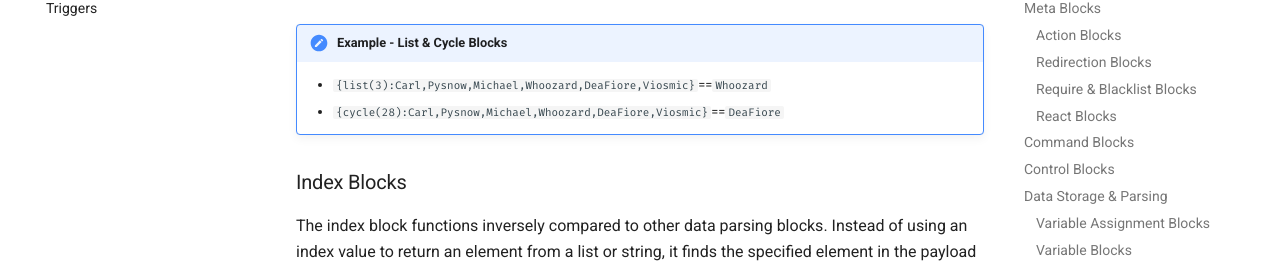
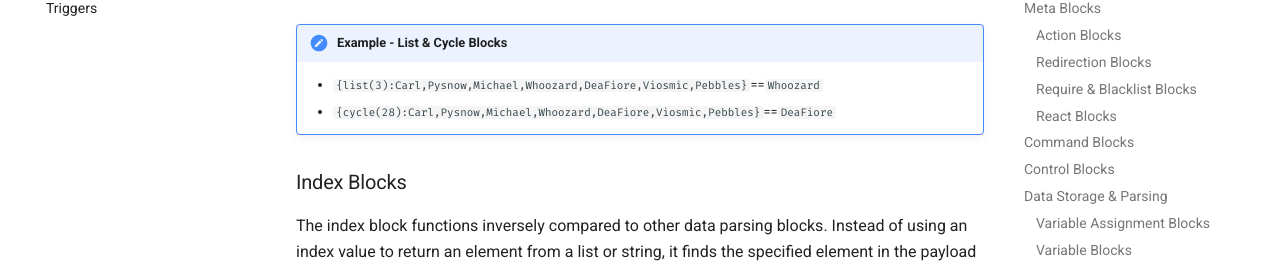
Before and after one commit to botlabs-gg/carlbot-docs, an MkDocs documentation site: the page built from docs/tags-and-triggers/tags-advanced-usage.md, in a window 1280 px wide and 900 px high, scrolled down 10066 px. Shown: the part 181-449 px from the top of the window. Built offline with MkDocs 1.6.1 and Material for MkDocs 9.7.7, drawn with Linux system fonts in a browser that asks for light colours; comment, search, counter and statistics services are not loaded.

Commit message:
added pebs to an example

```diff
--- a/docs/tags-and-triggers/tags-advanced-usage.md
+++ b/docs/tags-and-triggers/tags-advanced-usage.md
@@ -253,8 +253,8 @@ List and Cycle Blocks are another way to parse through a list of values in Tagsc
 Both lists and cycles use 0 as the index for the first element in the list. List blocks will return null if the index is out of bounds, while a cycle block will loop if the index is greater than the number of elements in the list, essentially `index` = index % list_length. Both allow for backward parsing using negative values. Both blocks will return an error message if the value in parameters is not a number.
 
 !!! memo "Example - List & Cycle Blocks"
-    * `{list(3):Carl,Pysnow,Michael,Whoozard,DeaFiore,Viosmic}`==`Whoozard`
-    * `{cycle(28):Carl,Pysnow,Michael,Whoozard,DeaFiore,Viosmic}`==`DeaFiore`
+    * `{list(3):Carl,Pysnow,Michael,Whoozard,DeaFiore,Viosmic,Pebbles}`==`Whoozard`
+    * `{cycle(28):Carl,Pysnow,Michael,Whoozard,DeaFiore,Viosmic,Pebbles}`==`DeaFiore`
 
 ### Index Blocks
 
```
